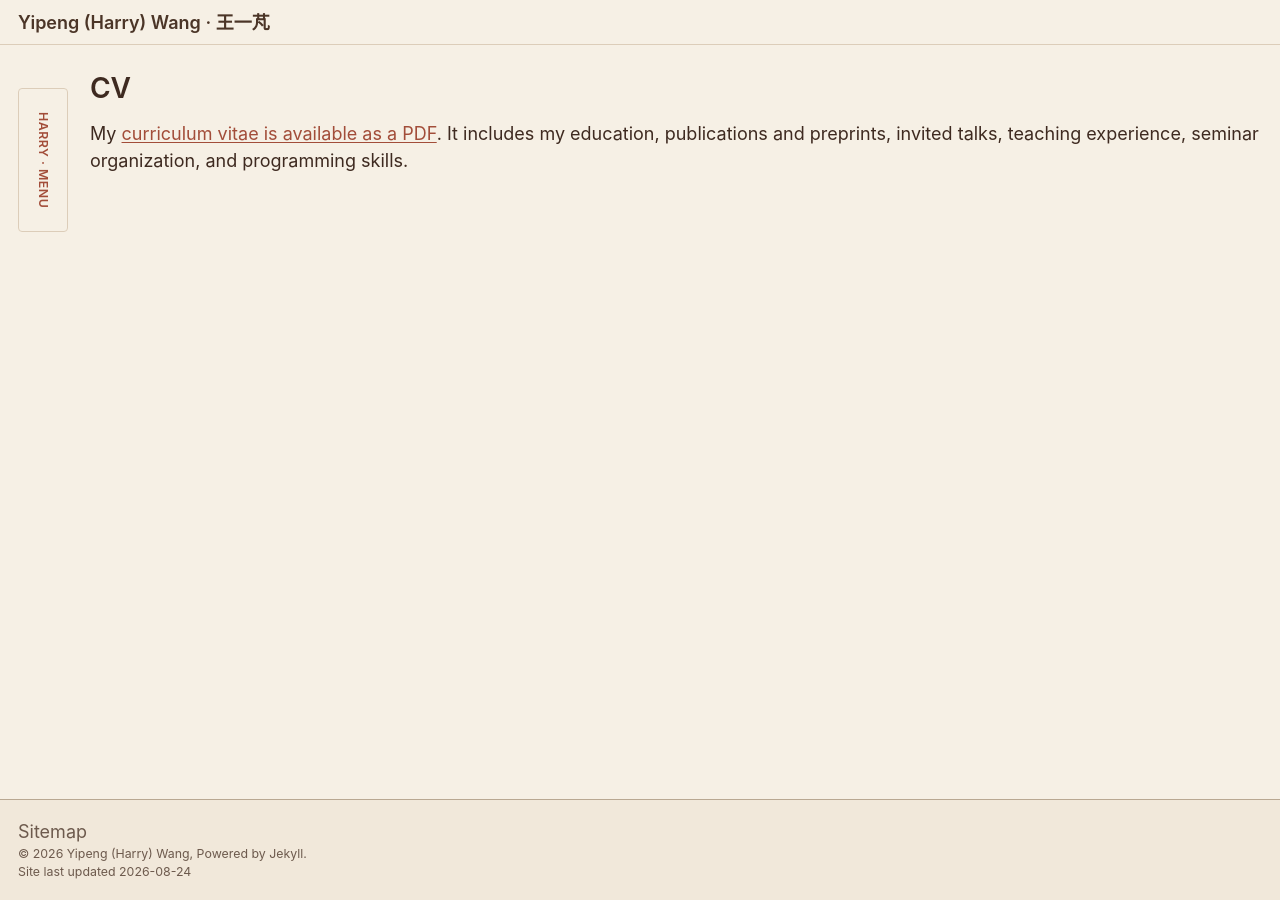
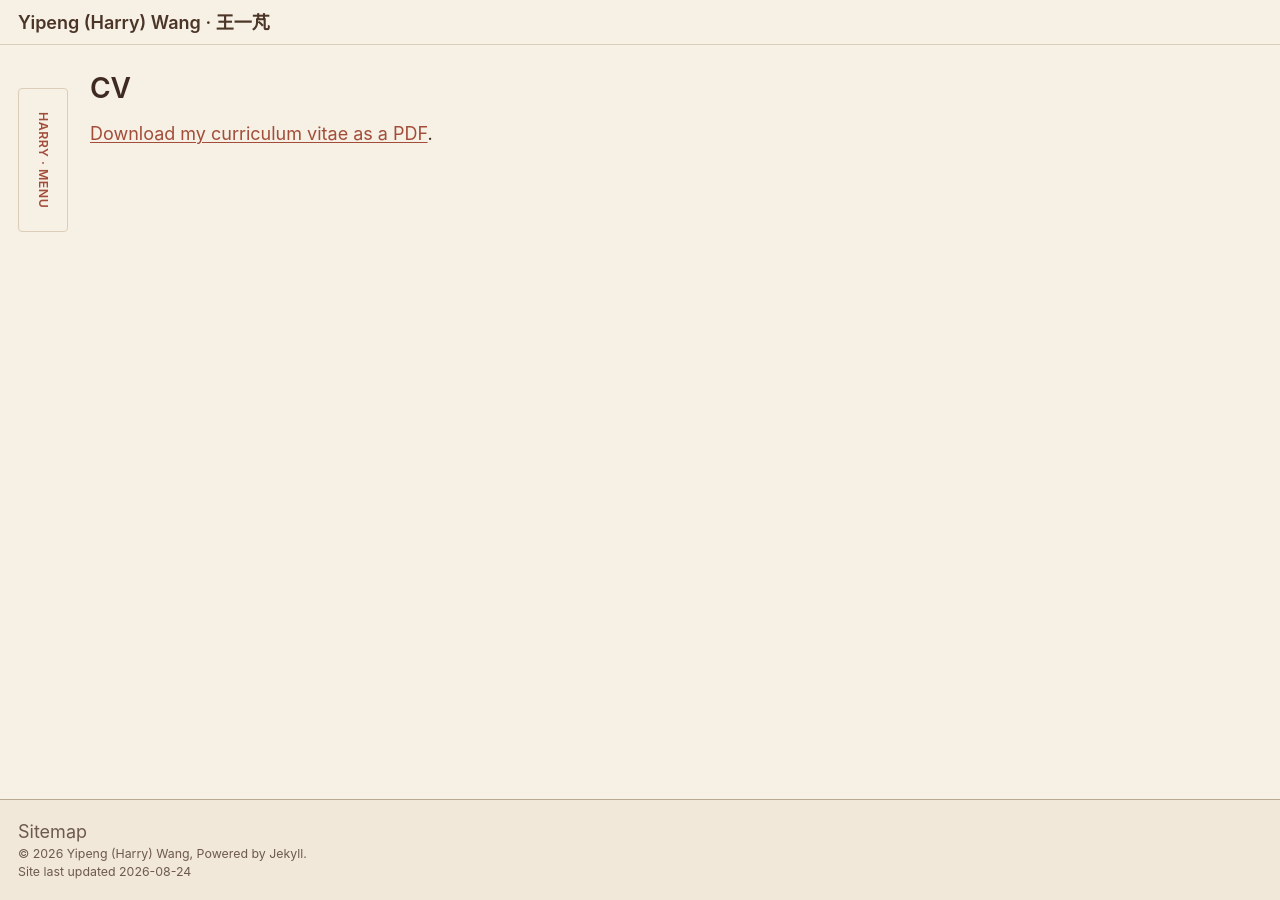
Before and after one commit to ypharry/ypharry.github.io, a Jekyll site: the page built from _pages/cv.md, in a window 1280 px wide. Built offline with Jekyll 4.4.1, drawn with Linux system fonts in a browser that asks for light colours; a script that is not in the unit is left out.

Commit message:
Simplify website CV page

```diff
--- a/_pages/cv.md
+++ b/_pages/cv.md
@@ -5,4 +5,4 @@ permalink: /cv/
 author_profile: true
 ---
 
-My [curriculum vitae is available as a PDF](/files/cv.pdf). It includes my education, publications and preprints, invited talks, teaching experience, seminar organization, and programming skills.
+[Download my curriculum vitae as a PDF](/files/cv.pdf).
```
